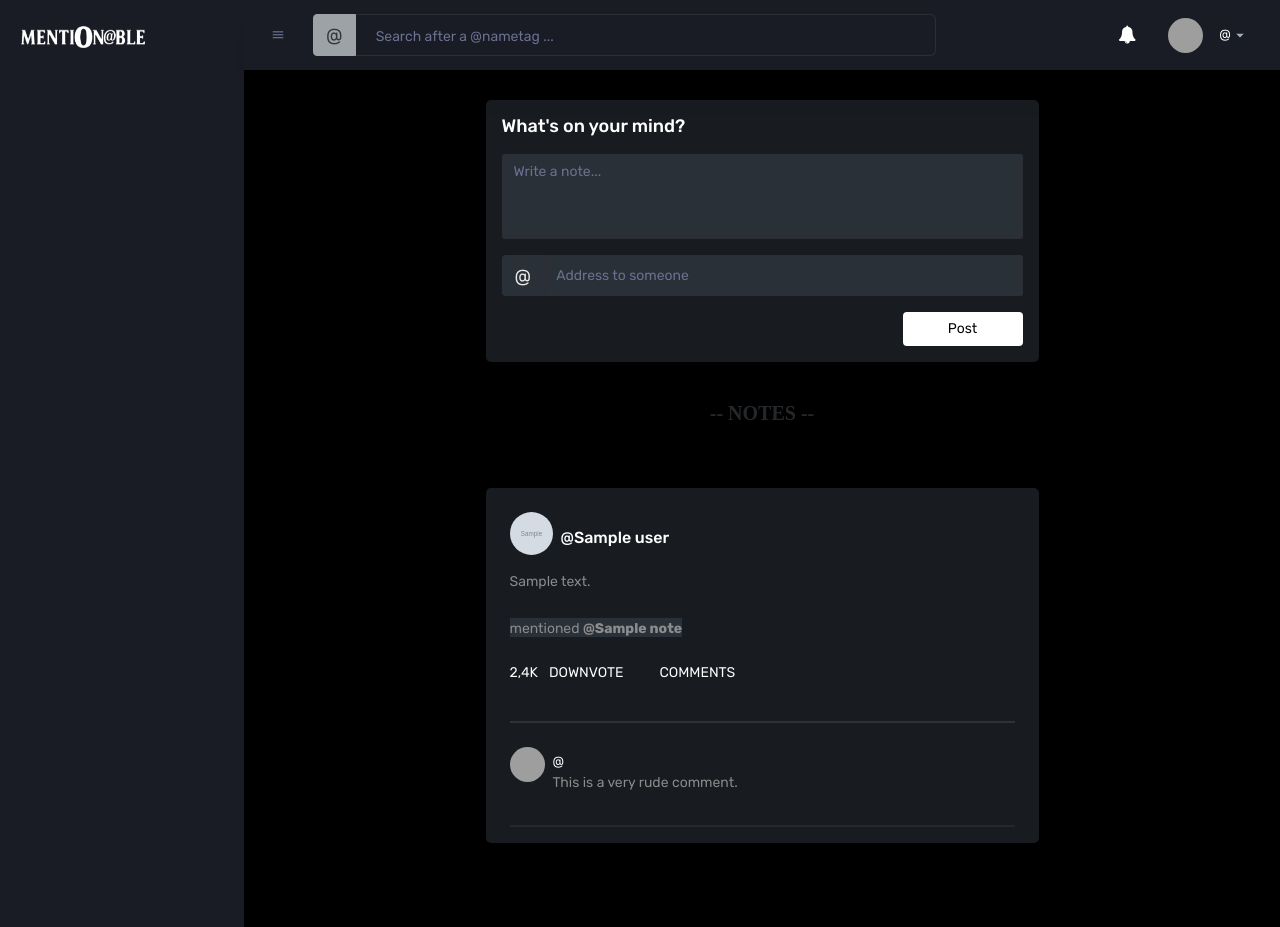
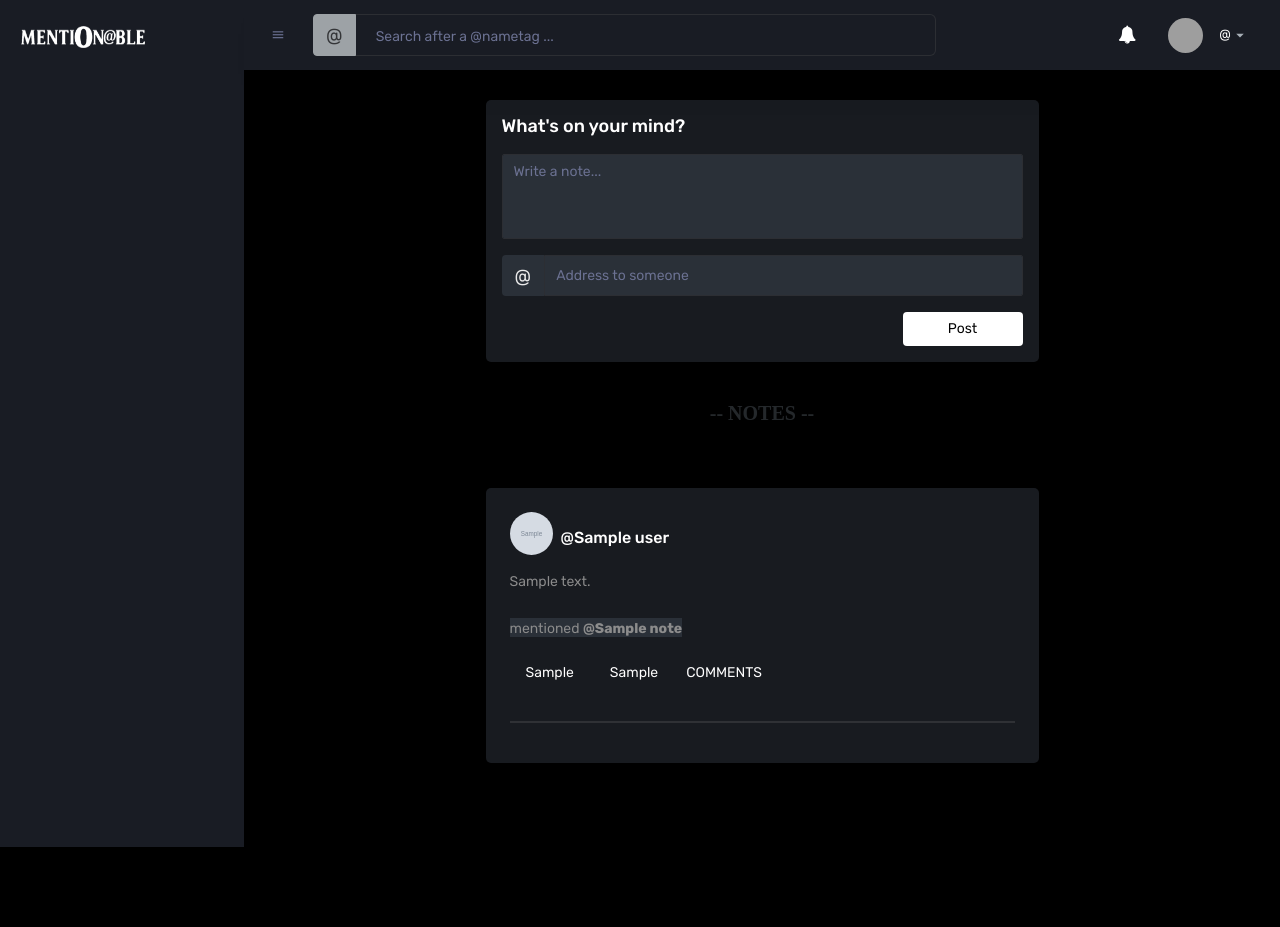
Before and after one commit to BDCosmin/mentionable, a Symfony app: template templates/default/index.html.twig in a window 1280 px wide. After the commit the page ends 847 px from the top, so only its background shows below. Run offline with Twig, Linux system fonts and the light colour scheme; the template is opened without the code that fills it: most values are stand-ins (such as "Sample title", 1, 10 or a date in 2020); grey boxes marked "Sample" are stand-in pictures; some libraries are stand-ins or nearby versions; grey boxes are pictures that could not be loaded.

Commit message:
Implementation for a note and my posts

```diff
--- a/src/Controller/DefaultController.php
+++ b/src/Controller/DefaultController.php
@@ -3,11 +3,8 @@
 namespace App\Controller;
 
 use App\Entity\Note;
-use App\Entity\User;
-use Doctrine\ORM\EntityManager;
 use Doctrine\ORM\EntityManagerInterface;
 use Symfony\Bundle\FrameworkBundle\Controller\AbstractController;
-use Symfony\Component\HttpFoundation\Request;
 use Symfony\Component\HttpFoundation\Response;
 use Symfony\Component\Routing\Attribute\Route;
 
--- a/templates/base.html.twig
+++ b/templates/base.html.twig
@@ -47,5 +47,6 @@
                     </div>
                 </div>
             </div>
+            {% block javascript %}{% endblock %}
     </body>
 </html>
--- a/templates/default/index.html.twig
+++ b/templates/default/index.html.twig
@@ -44,11 +44,10 @@
                     </li>
                 </ol>
             </nav>
-
             {# NOTE #}
             {% if notes is defined %}
                 {% for note in notes %}
-                    <div class="col-lg-7 pt-4 ps-4 pe-4" style="background-color: #181b20; border-radius: 5px; margin-top: 2rem;">
+                    <div class="col-lg-7 pt-4 ps-4 pe-4 pb-3" style="background-color: #181b20; border-radius: 5px; margin-top: 2rem;">
                         {# NOTE PROFILE #}
                         <div class="navbar-profile d-flex flex-row text-light mb-3">
                             <a class="nav-link me-2" id="avatarNote" href="#">
@@ -70,29 +69,29 @@
                         </div>
                         {# NOTE NAV VOTES & COMMENTS #}
                         <div class="d-flex flex-row text-gray mt-3 mb-2">
-                            <div class="btn-group me-3" role="group" aria-label="Basic radio toggle button group" style="height: 2rem">
-                                <input type="radio" class="btn-check" id="btnradio1" name="btnradio" autocomplete="off">
-                                <label type="submit" class="btn btn-sm btn-outline-light d-flex flex-row border-0 ps-0" for="btnradio1">
-                                    <i class='bx bx-arrow-up' style="font-size: 24px"></i>
-                                    <p> 2,4K </p>
-                                </label>
+                                {# UPVOTE FORM #}
+                                <form method="POST" action="{{ path('note_upvote', {id: note.id}) }}" class="me-2">
+                                    <button class="btn btn-sm btn-outline-light d-flex align-items-center border-0" type="submit">
+                                        <i class='bx bx-arrow-up' style="font-size: 20px;"></i>
+                                        <span class="ms-1">{{ note.upVote ?? 0 }}</span>
+                                    </button>
+                                </form>
 
-                                <input type="radio" class="btn-check" id="btnradio2" name="btnradio" autocomplete="off">
-                                <label type="submit" class="btn btn-sm btn-outline-light d-flex flex-row border-0 ps-0" for="btnradio2">
-                                    <i class='bx bx-arrow-down' style="font-size: 24px"></i>
-                                    <p> DOWNVOTE </p>
-                                </label>
-
-                                <input type="radio" class="btn-check" id="btnradio3" name="btnradio" autocomplete="off" hidden checked>
-                                <label class="d-flex flex-row border-0" for="btnradio3">
-                                </label>
-                            </div>
-                            <div class="btn btn-outline-light btn-sm btn-outline-light d-flex flex-row border-0 ps-0" style="height: 2rem">
+                                {# DOWNVOTE FORM #}
+                                <form method="POST" action="{{ path('note_downvote', {id: note.id}) }}" class="me-2">
+                                    <button class="btn btn-sm btn-outline-light d-flex align-items-center border-0" type="submit">
+                                        <i class='bx bx-arrow-down' style="font-size: 20px;"></i>
+                                        <span class="ms-1">{{ note.downVote ?? 0 }}</span>
+                                    </button>
+                                </form>
+                            {# COMMENTS BUTTON #}
+                            <button type="button"
+                                    class="btn btn-outline-light btn-sm d-flex flex-row border-0 ps-0 toggle-comments"
+                                    data-note-id="{{ note.id }}"
+                                    style="height: 2rem">
                                 <i class='bx bx-message-circle-reply pt-1 pe-2' style='color: white'></i>
-                                <p>
-                                    COMMENTS
-                                </p>
-                            </div>
+                                <p class="mb-0">COMMENTS</p>
+                            </button>
                         </div>
                         {# NOTE DIVIDER #}
                         <div class="d-flex flex-row text-gray mt-3 mb-2">
@@ -100,22 +99,34 @@
                         </div>
 
                         {# NOTE COMMENT #}
-                        <div class="d-flex flex-row mb-0">
-                            <a class="nav-link me-2" id="avatarPostComment" href="#">
-                                <img class="img-xs rounded-circle" src="{{ asset('uploads/avatars/' ~ app.user.avatar) }}" alt="avatarComment">
-                            </a>
-                            <div class="navbar-profile d-flex flex-column">
-                                <a class="nav-link text-white mt-1" id="nametagPostComment" href="#">
-                                    <p class="mb-0 d-none d-sm-block navbar-profile-name">@{{ app.user.nametag }}</p>
-                                </a>
-                                <p class="text-gray">
-                                    This is a very rude comment.
-                                </p>
-                            </div>
-                        </div>
-                        {# NOTE DIVIDER COMMENT #}
-                        <div class="d-flex flex-row text-gray m-0">
-                            <hr style="border: 1px solid rgba(117,117,117,0.58); width: 100%;">
+                        <div class="note-comments" id="comments-{{ note.id }}" style="display: none;">
+                            {# FORMULAR COMENTARIU #}
+                            <form method="POST" action="{{ path('note_comment', {id: note.id}) }}">
+                                <div class="d-flex flex-row mb-3">
+                                    <a class="nav-link me-2" href="#">
+                                        <img class="img-xs rounded-circle" src="{{ asset('uploads/avatars/' ~ app.user.avatar) }}" alt="avatar">
+                                    </a>
+                                    <div class="d-flex flex-row w-100">
+                                        <input type="text" name="message" class="form-control mb-1" placeholder="Write a comment..." required>
+                                        <div class="d-flex justify-content-end">
+                                            <button type="submit" class="btn btn-light btn-sm px-3" style="height: 40px;">Post</button>
+                                        </div>
+                                    </div>
+                                </div>
+                            </form>
+
+                            {# LISTA DE COMENTARII #}
+                            {% for comment in note.comments %}
+                                <div class="d-flex flex-row mb-3">
+                                    <a class="nav-link me-2" href="#">
+                                        <img class="img-xs rounded-circle" src="{{ asset('uploads/avatars/' ~ comment.user.avatar) }}" alt="avatar">
+                                    </a>
+                                    <div class="text-white">
+                                        <p class="mb-0">@{{ comment.user.nametag }}</p>
+                                        <small class="text-muted">{{ comment.message }}</small>
+                                    </div>
+                                </div>
+                            {% endfor %}
                         </div>
                     </div>
                 {% endfor %}
@@ -128,3 +139,30 @@
     </div>
 </div>
 {% endblock %}
+
+{% block javascript %}
+{{ parent() }}
+
+<script>
+document.addEventListener("DOMContentLoaded", function () {
+    const buttons = document.querySelectorAll(".toggle-comments");
+
+    buttons.forEach(button => {
+        button.addEventListener("click", function () {
+            const noteId = this.getAttribute("data-note-id");
+            const commentSection = document.getElementById("comments-" + noteId);
+
+            if (commentSection) {
+                if (commentSection.style.display === "none" || commentSection.style.display === "") {
+                    commentSection.style.display = "block";
+                } else {
+                    commentSection.style.display = "none";
+                }
+            } else {
+                console.error("Nu s-a găsit elementul pentru comentarii cu id: comments-" + noteId);
+            }
+        });
+    });
+});
+</script>
+{% endblock %}
--- a/templates/default/parts/header.html.twig
+++ b/templates/default/parts/header.html.twig
@@ -51,14 +51,14 @@
                 </a>
                 <div class="dropdown-menu dropdown-menu-end navbar-dropdown preview-list" aria-labelledby="profileDropdown">
                     <div class="dropdown-divider"></div>
-                        <a class="dropdown-item preview-item" href="#">
+                        <a class="dropdown-item preview-item" href="{{ path('app_user', {'id': app.user.id}) }}">
                             <div class="preview-thumbnail">
                                 <div class="preview-icon bg-dark rounded-circle">
-                                <i class="fa fa-user"  ></i>
+                                    <i class='bx bx-note'  style='color:#ffffff;font-size: 20px;'></i>
                                 </div>
                             </div>
                             <div class="preview-item-content">
-                                <p class="preview-subject mb-1">My profile</p>
+                                <p class="preview-subject mb-1">My notes</p>
                             </div>
                         </a>
                     <div class="dropdown-divider"></div>
--- a/templates/default/parts/sidebar.html.twig
+++ b/templates/default/parts/sidebar.html.twig
@@ -27,44 +27,19 @@
                             {% endif %}
                         </div>
                     </div>
-                    <a href="#" id="profile-dropdown" data-bs-toggle="dropdown"><i class="mdi mdi-dots-vertical"></i></a>
-                    <div class="dropdown-menu dropdown-menu-right sidebar-dropdown preview-list" aria-labelledby="profile-dropdown">
-                        <a href="#" class="dropdown-item preview-item">
-                            <div class="preview-thumbnail">
-                                <div class="preview-icon bg-dark rounded-circle">
-                                    <i class="mdi mdi-cog text-primary"></i>
-                                </div>
-                            </div>
-                            <div class="preview-item-content">
-                                <p class="preview-subject ellipsis mb-1 text-small">Account settings</p>
-                            </div>
-                        </a>
-                        <div class="dropdown-divider"></div>
-                        <a href="#" class="dropdown-item preview-item">
-                            <div class="preview-thumbnail">
-                                <div class="preview-icon bg-dark rounded-circle">
-                                    <i class="mdi mdi-onepassword  text-info"></i>
-                                </div>
-                            </div>
-                            <div class="preview-item-content">
-                                <p class="preview-subject ellipsis mb-1 text-small">Change Password</p>
-                            </div>
-                        </a>
-                        <div class="dropdown-divider"></div>
-                    </div>
                 </div>
             </li>
         <li class="nav-item nav-category">
             <span class="nav-link">Menu</span>
         </li>
-        <li class="nav-item menu-items">
-            <a class="nav-link" href="{{ path('homepage') }}">
+            <li class="nav-item menu-items">
+                <a class="nav-link" href="{{ path('homepage') }}">
               <span class="menu-icon">
-                <i class="fa fa-home"></i>
+                <i class="fa fa-user-circle"></i>
               </span>
-                <span class="menu-title">Feed</span>
-            </a>
-        </li>
+                    <span class="menu-title">My profile</span>
+                </a>
+            </li>
         {% endif %}
     </ul>
 </nav>
```
Also changed, not shown: src/Controller/NoteController.php (+37 -0 lines), src/Controller/UserController.php (added, +47 -0 lines), src/Entity/Note.php (+13 -0 lines), templates/user/index.html.twig (added, +134 -0 lines).
